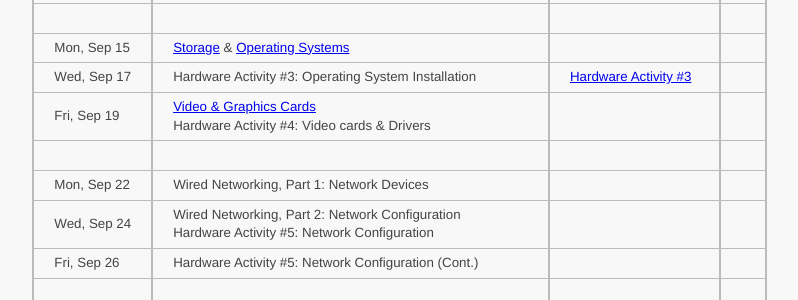
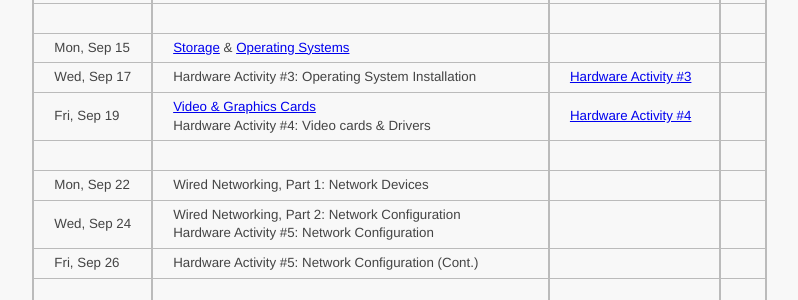
Before and after one commit to ycpcs/cs100-fall2014, a Jekyll site: the page built from schedule.md, in a window 1280 px wide and 900 px high, scrolled down 313 px. Shown: the part 152-452 px from the top of the window, without its empty margins (121-919 px from the left). Built offline with Jekyll 4.4.1, drawn with Linux system fonts in a browser that asks for light colours; Markdown is read by kramdown in place of the engine named in the settings.

Commit message:
updated schedule

```diff
--- a/schedule.md
+++ b/schedule.md
@@ -24,7 +24,7 @@
 >|||
 >| Mon, Sep 15    |  [Storage](lectures/HW_lecture4_storage.pdf) & [Operating Systems](lectures/HW_lecture5_operating_systems.pdf)  |                         |
 >| Wed, Sep 17    |  Hardware Activity #3: Operating System Installation                                                 |  [Hardware Activity #3](activities_hw/HW_Activity3.pdf)  | <!-- Hardware Activity #3 -->
->| Fri, Sep 19    |  [Video & Graphics Cards](lectures/HW_lecture6_video.pdf)  <br>  Hardware Activity #4: Video cards & Drivers  |                         | <!-- Hardware Activity #4 -->
+>| Fri, Sep 19    |  [Video & Graphics Cards](lectures/HW_lecture6_video.pdf)  <br>  Hardware Activity #4: Video cards & Drivers  |  [Hardware Activity #4](activities_hw/HW_Activity4.pdf)  | <!-- Hardware Activity #4 -->
 >|||
 >| Mon, Sep 22    |  Wired Networking, Part 1: Network Devices                                                           |                         |
 >| Wed, Sep 24    |  Wired Networking, Part 2: Network Configuration  <br>  Hardware Activity #5: Network Configuration  |                         |
```
